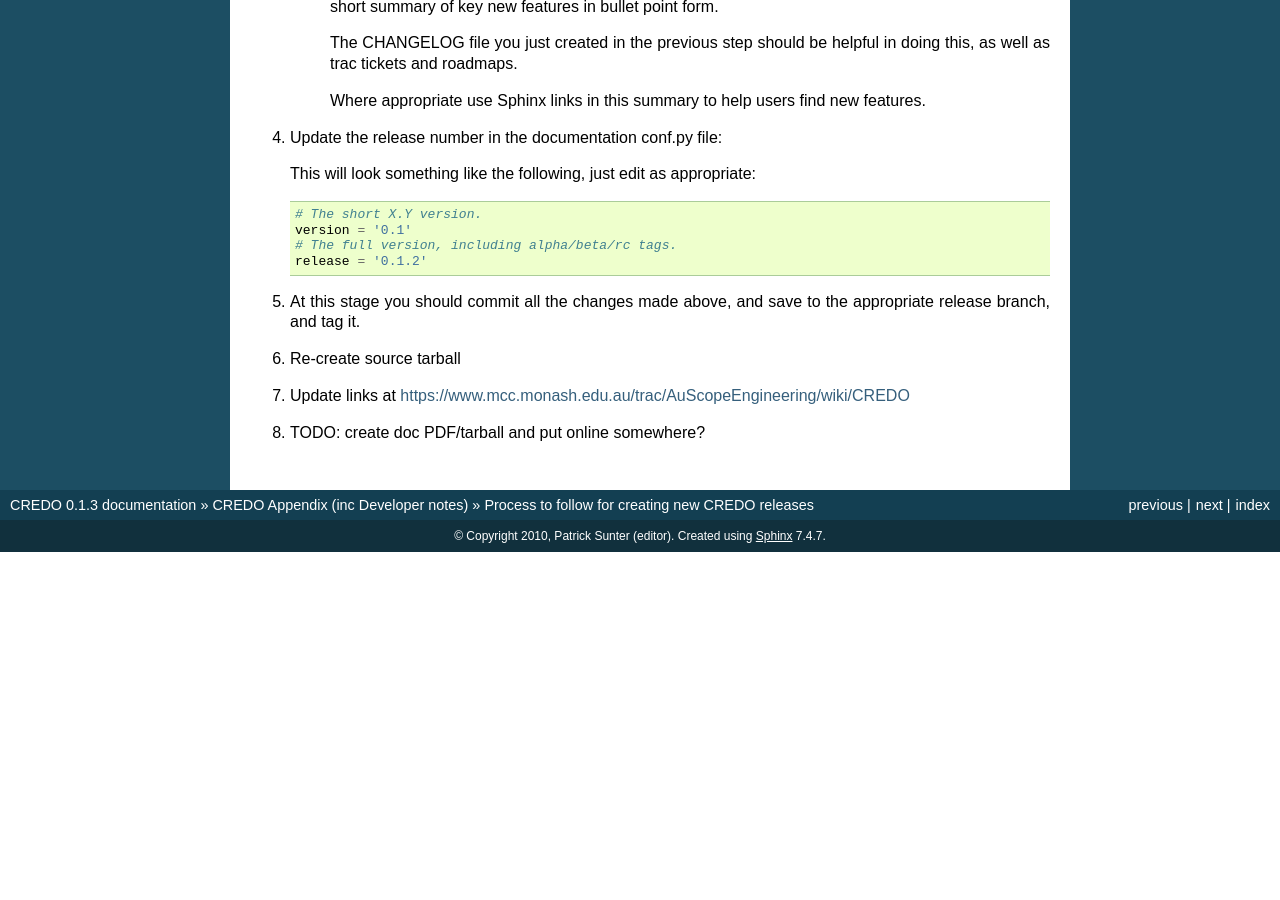
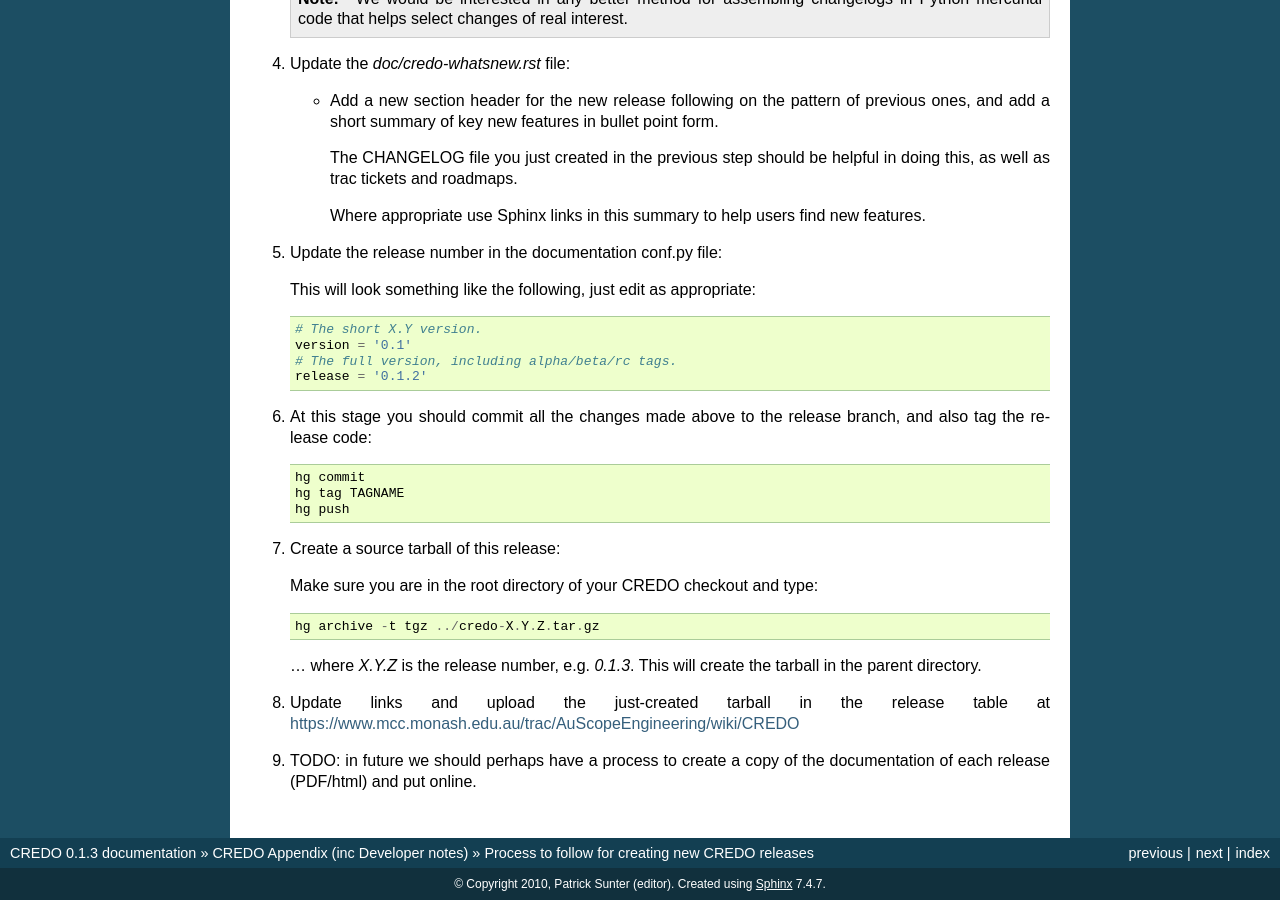
Before and after one commit to PatSunter/credo, a Sphinx documentation site: the page built from doc/appendix/releaseProcess.rst, in a window 1280 px wide and 900 px high, scrolled down 1165 px. Built offline with Sphinx 7.4.7, drawn with Linux system fonts in a browser that asks for light colours; before the commit the page ends 1717 px from its top, so only the background shows below that; some of the changed text lies outside the part shown.

Commit message:
Updated the release process doc.
--HG--
branch : credo-0.1

```diff
--- a/doc/appendix/releaseProcess.rst
+++ b/doc/appendix/releaseProcess.rst
@@ -29,6 +29,14 @@ Follow these steps when creating a CREDO release:
 
 #. Review the README.txt file, and if necessary make any updates (eg updating
    the list of contributors, or web links).
+
+#. Create/switch to the release branch:
+
+   * In the cases where the release branch doesn't exist, you need to create it
+     by using a "hg branch BRANCHNAME" command.
+
+   * In cases where it does exist, just switch to the branch using
+     "hg update -C BRANCHNAME".
 
 #. Create a CHANGELOG file for the release:
 
@@ -76,11 +84,24 @@ Follow these steps when creating a CREDO release:
      # The full version, including alpha/beta/rc tags.
      release = '0.1.2'
 
-#. At this stage you should commit all the changes made above, and save to the
-   appropriate release branch, and tag it.
+#. At this stage you should commit all the changes made above to the release
+   branch, and also tag the release code::
 
-#. Re-create source tarball
+     hg commit
+     hg tag TAGNAME
+     hg push
 
-#. Update links at https://www.mcc.monash.edu.au/trac/AuScopeEngineering/wiki/CREDO
+#. Create a source tarball of this release:
 
-#. TODO: create doc PDF/tarball and put online somewhere?
+   Make sure you are in the root directory of your CREDO checkout and type::
+
+     hg archive -t tgz ../credo-X.Y.Z.tar.gz
+
+   ... where `X.Y.Z` is the release number, e.g. `0.1.3`. This will create
+   the tarball in the parent directory.
+
+#. Update links and upload the just-created tarball in the release table at
+   https://www.mcc.monash.edu.au/trac/AuScopeEngineering/wiki/CREDO
+
+#. TODO: in future we should perhaps have a process to create a copy of
+   the documentation of each release (PDF/html) and put online.
```
